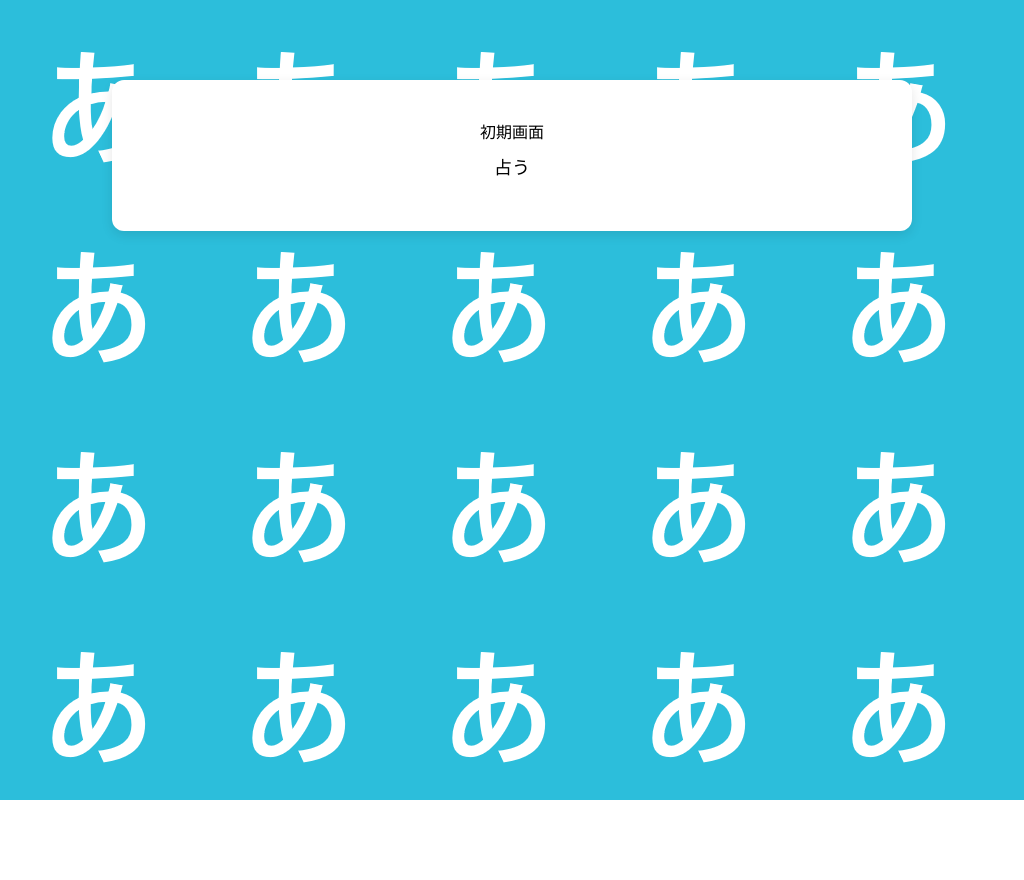
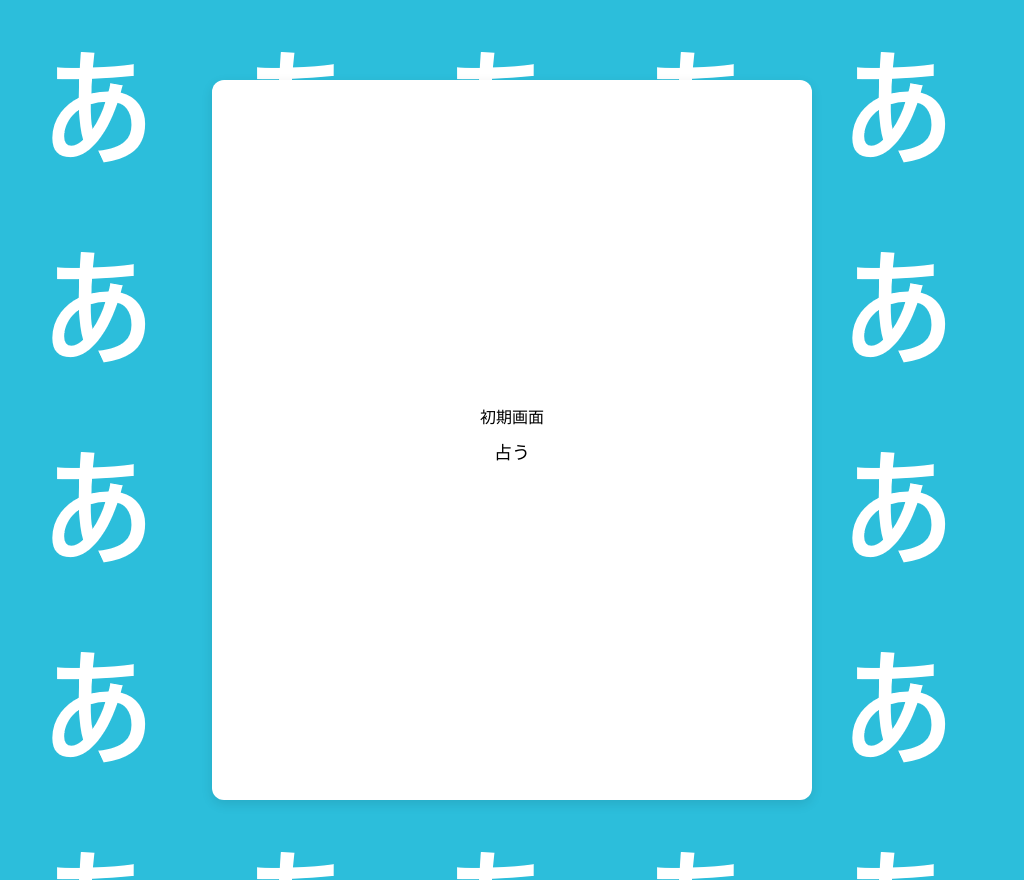
Before and after one commit to KofuriJunya/Aomikuji, a Next.js app in the folder my-app/: page / in a window 1024 px wide. Before the commit the page ends 800 px from the top, so only its background shows below. Built offline with nearby package versions, Linux system fonts and the light colour scheme.

Commit message:
cssサイズを調整

```diff
--- a/my-app/app/globals.css
+++ b/my-app/app/globals.css
@@ -26,7 +26,15 @@
   padding: 0;
 }
 
-/* ===== スマホ対応（768px未満） ===== */
+/* コンテンツのラッパー */
+.content-wrapper {
+  width: 100%;
+  max-width: 480px; /* ← 中身の幅を広げるポイント */
+  margin: 0 auto;
+  text-align: center;
+}
+
+/* ===== スマホ対応（767px未満） ===== */
 .app-container {
   width: 100%;
   max-width: 480px;
@@ -45,19 +53,22 @@
   text-align: center;      /* ← テキスト中央寄せ */
 }
 
-.content-wrapper {
-  width: 100%;
-  max-width: 480px; /* ← 中身の幅を広げるポイント */
-  margin: 0 auto;
-  text-align: center;
+/* ===== 中サイズデバイス（768px - 1024px） ===== */
+@media (min-width: 768px) and (max-width: 1024px) {
+  .app-container {
+    width: 100%;
+    max-width: 600px;
+    height: 720px;
+    padding: 30px;
+  }
 }
 
-/* ===== PC対応（769px以上） ===== */
-@media (min-width: 769px) {
+/* ===== 大サイズデバイス（1025px以上） ===== */
+@media (min-width: 1025px) {
   .app-container {
     width: 100%;
     max-width: 800px;
-    height: auto;
+    height: 800px;
     padding: 40px;
   }
 }
```
